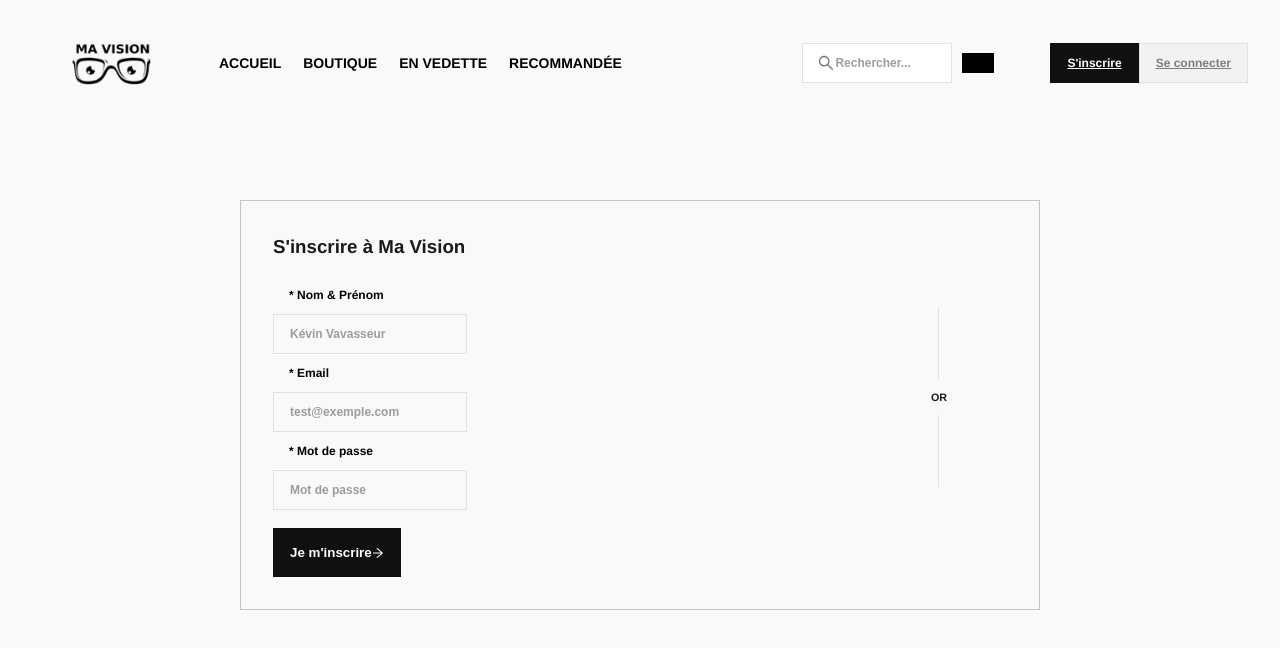
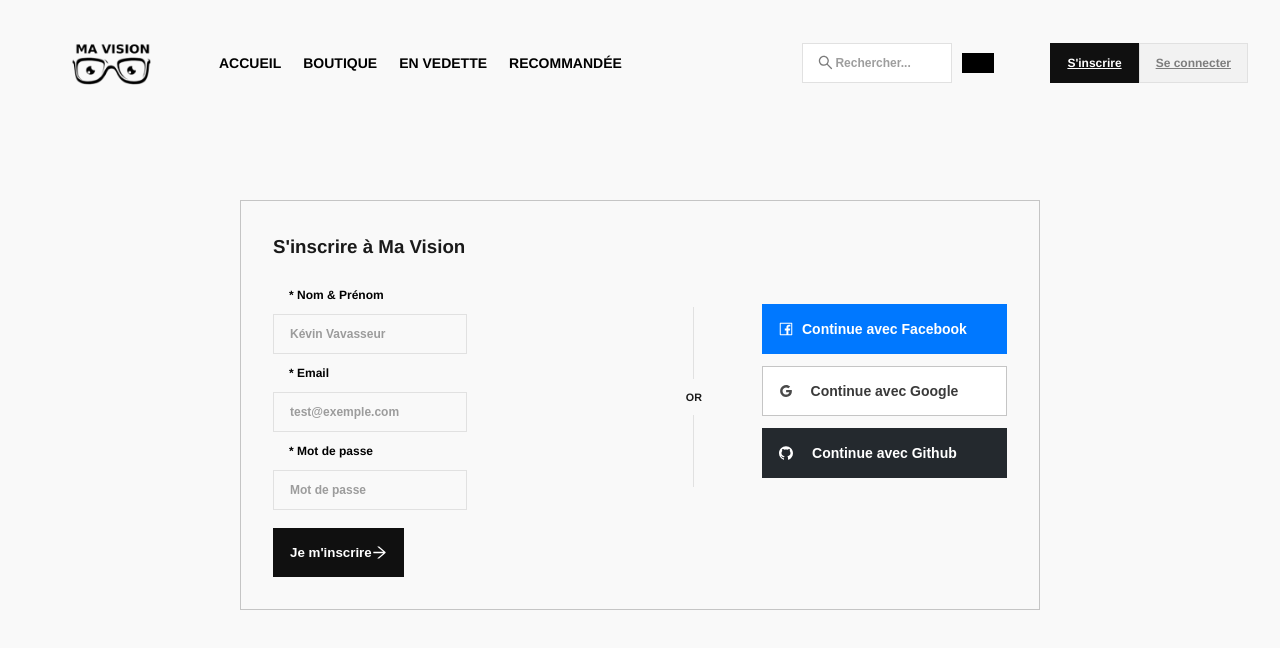
Before and after one commit to VavasseurKevin/shop, a React (Vite) app: page /signup in a window 1280 px wide. Shown: the top 648 px of the page. Built offline with nearby package versions, Linux system fonts and the light colour scheme; what webfontloader would draw is missing.

Commit message:
SocialLogin Component

```diff
--- /dev/null
+++ b/src/components/common/SocialLogin.jsx
@@ -0,0 +1,33 @@
+import { FacebookOutlined, GithubOutlined, GoogleOutlined } from "@ant-design/icons";
+import React from "react";
+
+const SocialLogin = () => {
+    return (
+        <div className="auth-provider">
+            <button
+                className="button auth-provider-button provider-facebook"
+                type="button"
+            >
+                <FacebookOutlined/>
+                Continue avec Facebook
+            </button>
+            <button
+                className="utton auth-provider-button provider-google"
+                type="button"
+            >
+                <GoogleOutlined/>
+                Continue avec Google
+            </button>
+            <button
+                className="button auth-provider-button provider-github"
+                type="button"
+            >
+                <GithubOutlined/>
+                Continue avec Github
+            </button>
+
+        </div>
+    );
+};
+
+export default SocialLogin;
--- a/src/components/common/index.jsx
+++ b/src/components/common/index.jsx
@@ -2,3 +2,4 @@ export { default as Navigation } from './Navigation';
 export { default as SearchBar } from './SearchBar';
 export { default as Bagde } from './Badge';
 export { default as Footer } from './Footer';
+export { default as SocialLogin } from './SocialLogin';
--- a/src/styles/components/auth.scss
+++ b/src/styles/components/auth.scss
@@ -90,3 +90,84 @@
       }
     }
   }
+
+
+  .auth-provider {
+  width: 51rem;
+  display: flex;
+  justify-content: center;
+  align-items: center;
+  flex-direction: column;
+
+  @include tablet {
+    width: 100%;
+  }
+
+  & > button {
+    margin-bottom: $s-size;
+  }
+}
+
+.auth-provider-button {
+    width: 100%;
+    font-size: 1.4rem;
+
+    & * {
+      font-size: 1.4rem;
+    }
+
+    .anticon {
+      position: absolute;
+      top: 0;
+      bottom: 0;
+      left: $m-size;
+      margin: auto;
+    }
+  }
+
+  .auth-button {
+    @include tablet {
+      width: 100%;
+    }
+  }
+
+  .provider-facebook {
+    @extend .button;
+    background: $color-facebook;
+    color: $white;
+    border: 1px solid $color-facebook;
+
+    &:hover {
+      background: $color-facebook-hover;
+      border: 1px solid $color-facebook;
+    }
+  }
+
+  .provider-github {
+    @extend .button;
+    background: $color-github;
+    color: $white;
+    border: 1px solid $color-github;
+
+    &:hover {
+      background: $color-github-hover;
+      border: 1px solid $color-github;
+    }
+  }
+
+  .provider-google {
+    @extend .button;
+    background: $white;
+    color: $gray-01;
+    border: 1px solid $border-color-focus;
+
+    &:hover {
+      background: $border-color;
+      border: 1px solid $border-color;
+    }
+
+    span {
+      flex-basis: 80%;
+      color: $paragraph-color;
+    }
+  }
--- /dev/null
+++ b/src/styles/components/icons.scss
@@ -0,0 +1,6 @@
+.anticon {
+    font-size: 1.5rem;
+    display: flex;
+    justify-content: center;
+    align-items: center;
+  }
--- a/src/styles/style.scss
+++ b/src/styles/style.scss
@@ -17,3 +17,4 @@
 @import './components/banner.scss';
 @import './components/home.scss';
 @import './components/footer.scss';
+@import './components/icons.scss';
--- a/src/views/auth/signup/index.jsx
+++ b/src/views/auth/signup/index.jsx
@@ -1,6 +1,7 @@
 import React from "react";
 import { Field, Form, Formik } from "formik";
 import { ArrowRightOutlined } from "@ant-design/icons";
+import { SocialLogin } from "../../../components/common";
 
 const SignUp = () => {
   return (
@@ -59,6 +60,7 @@ const SignUp = () => {
         <div className="auth-divider">
               <h6>OR</h6>
             </div>
+            <SocialLogin/>
       </div>
     </div>
   );
```
Also changed, not shown: src/styles/elements/input.scss (+5 -5 lines).
